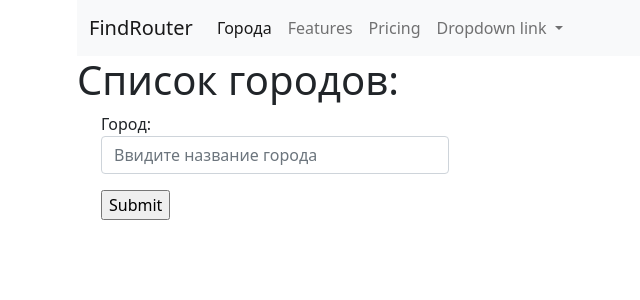
After one commit to santoslos/find_route, a Django app: page /cities/ in a window 1280 px wide. The commit adds this page. Shown: the top 300 px of the page, without its empty margins (5-645 px from the left). Run offline with Django 3.2, Linux system fonts and the light colour scheme; data that the repository does not hold is empty.

Commit message:
create first page

```diff
--- a/cities/__init__.py
+++ b/cities/__init__.py
@@ -0,0 +1 @@
+default_app_config = 'cities.apps.CitiesConfig'
--- a/cities/apps.py
+++ b/cities/apps.py
@@ -3,3 +3,4 @@ from django.apps import AppConfig
 
 class CitiesConfig(AppConfig):
     name = 'cities'
+    verbose_name = "Населенные пункты"
--- /dev/null
+++ b/cities/forms.py
@@ -0,0 +1,16 @@
+from django import forms
+
+from cities.models import City
+
+
+class CityForm(forms.Form):
+    name = forms.CharField(label='Город')
+
+
+class CityForm(forms.ModelForm):
+    name = forms.CharField(label='Город', widget=forms.TextInput(attrs={'class': 'form-control',
+                                                                        'placeholder': 'Ввидите название города '}))
+
+    class Meta:
+        model = City
+        fields = ('name',)
--- a/cities/models.py
+++ b/cities/models.py
@@ -2,11 +2,12 @@ from django.db import models
 
 
 class City(models.Model):
-    name = models.CharField(max_length=100, unique=True)
+    name = models.CharField(max_length=100, unique=True, verbose_name="Город")
 
     def __str__(self):
         return self.name
 
     class Meta:
-        verbose_name = 'City'
+        verbose_name = 'Город'
+        verbose_name_plural = "Города"
         ordering = ['name']
--- a/templates/base.html
+++ b/cities/templates/base.html
@@ -1,3 +1,5 @@
+{% url 'cities:home' as cities_home_url%}
+{% url 'cities:test' as cities_test_url%}
 <!doctype html>
 <html lang="en">
 <head>
@@ -9,21 +11,26 @@
     <link href="https://cdn.jsdelivr.net/npm/bootstrap@5.0.0-beta1/dist/css/bootstrap.min.css" rel="stylesheet"
           integrity="sha384-giJF6kkoqNQ00vy+HMDP7azOuL0xtbfIcaT9wjKHr8RbDVddVHyTfAAsrekwKmP1" crossorigin="anonymous">
 
-    <title>Hello, world!</title>
+    <title>{%block title%}{%endblock%}</title>
 </head>
 <body>
 <div class="container">
+
     <nav class="navbar navbar-expand-lg navbar-light bg-light">
         <div class="container-fluid">
-            <a class="navbar-brand" href="#">Navbar</a>
+            <a class="navbar-brand" href="{% url 'test'%}">FindRouter</a>
             <button class="navbar-toggler" type="button" data-bs-toggle="collapse" data-bs-target="#navbarNavDropdown"
                     aria-controls="navbarNavDropdown" aria-expanded="false" aria-label="Toggle navigation">
                 <span class="navbar-toggler-icon"></span>
             </button>
             <div class="collapse navbar-collapse" id="navbarNavDropdown">
                 <ul class="navbar-nav">
-                    <li class="nav-item">
-                        <a class="nav-link active" aria-current="page" href="#">Home</a>
+                    <li class="nav-item ">
+                        <a class="nav-link
+                        {% if request.path == cities_home_url %}
+                        	active
+                        {% endif %}
+                        	" aria-current="page" href="{% url 'cities:home'%}">Города</a>
                     </li>
                     <li class="nav-item">
                         <a class="nav-link" href="#">Features</a>
@@ -46,7 +53,8 @@
             </div>
         </div>
     </nav>
-    <h1>Hello, world!</h1>
+
+    {%block content%}{%endblock%}
 </div>
 <!-- Optional JavaScript; choose one of the two! -->
 
--- /dev/null
+++ b/cities/templates/cities/home.html
@@ -0,0 +1,22 @@
+{% extends 'base.html' %}
+{%block title%}Cписок городов{%endblock%}
+{% block content %}
+<h1> Список городов:</h1>
+<div class="row">
+    <div class="col-md">
+        {%for object in objects_list%}
+        <p><a href="{% url 'cities:detail' pk=object.id%}"> {{object.name}}</a></p>
+        {%endfor%}
+    </div>
+    <div class="row">
+        <div class="col-md-4">
+            <form action="" method="post"> {%csrf_token%}
+                {{form.as_p}}
+
+                <input type="submit" value="Submit">
+            </form>
+        </div>
+    </div>
+
+</div>
+{%endblock%}
--- /dev/null
+++ b/cities/templates/cities/test.html
@@ -0,0 +1,6 @@
+{% extends 'base.html' %}
+{%block title%}FinRouter{%endblock%}
+{% block content %}
+<h1> Привет мир</h1>
+
+{%endblock%}
--- /dev/null
+++ b/cities/urls.py
@@ -0,0 +1,11 @@
+from django.contrib import admin
+
+from django.urls import path
+from cities.views import *
+
+urlpatterns = [
+    path('', home, name='home'),
+    path('detail/<int:pk>/', CityDetaulView.as_view(), name='detail'),
+
+
+]
--- a/cities/views.py
+++ b/cities/views.py
@@ -1,3 +1,33 @@
-from django.shortcuts import render
+from django.shortcuts import render, get_object_or_404
+from django.views.generic import DetailView
 
-# Create your views here.
+from cities.forms import CityForm, CityForm
+from cities.models import City
+
+__all__ = ('home', 'CityDetaulView', 'test')
+
+
+def home(request, pk=None):
+    # if pk:
+    #     city = City.objects.filter(id=pk).first
+    #
+    #     context = {'object': city}
+    #     return render(request, 'cities/detail.html', context)
+    if request.method == 'POST':
+        form = CityForm(request.POST)
+        if form.is_valid():
+            print(form.cleaned_data)
+            form.save()
+    form = CityForm()
+    qs = City.objects.all()
+    context = {'objects_list': qs, 'form': form}
+    return render(request, 'cities/home.html', context)
+
+
+def test(request):
+    return render(request, 'cities/test.html')
+
+
+class CityDetaulView(DetailView):
+    queryset = City.objects.all()
+    template_name = 'cities/detail.html'
--- a/travel/urls.py
+++ b/travel/urls.py
@@ -14,9 +14,12 @@ Including another URLconf
     2. Add a URL to urlpatterns:  path('blog/', include('blog.urls'))
 """
 from django.contrib import admin
-from django.urls import path
+from django.urls import include, path
+
+from cities.views import test
 
 urlpatterns = [
     path('admin/', admin.site.urls),
-
+    path('cities/', include(('cities.urls', 'cities'))),
+    path('', test, name='test')
 ]
```
Also changed, not shown: cities/templates/cities/detail.html (added, +19 -0 lines), templates/test.html (deleted, +0 -10 lines).
